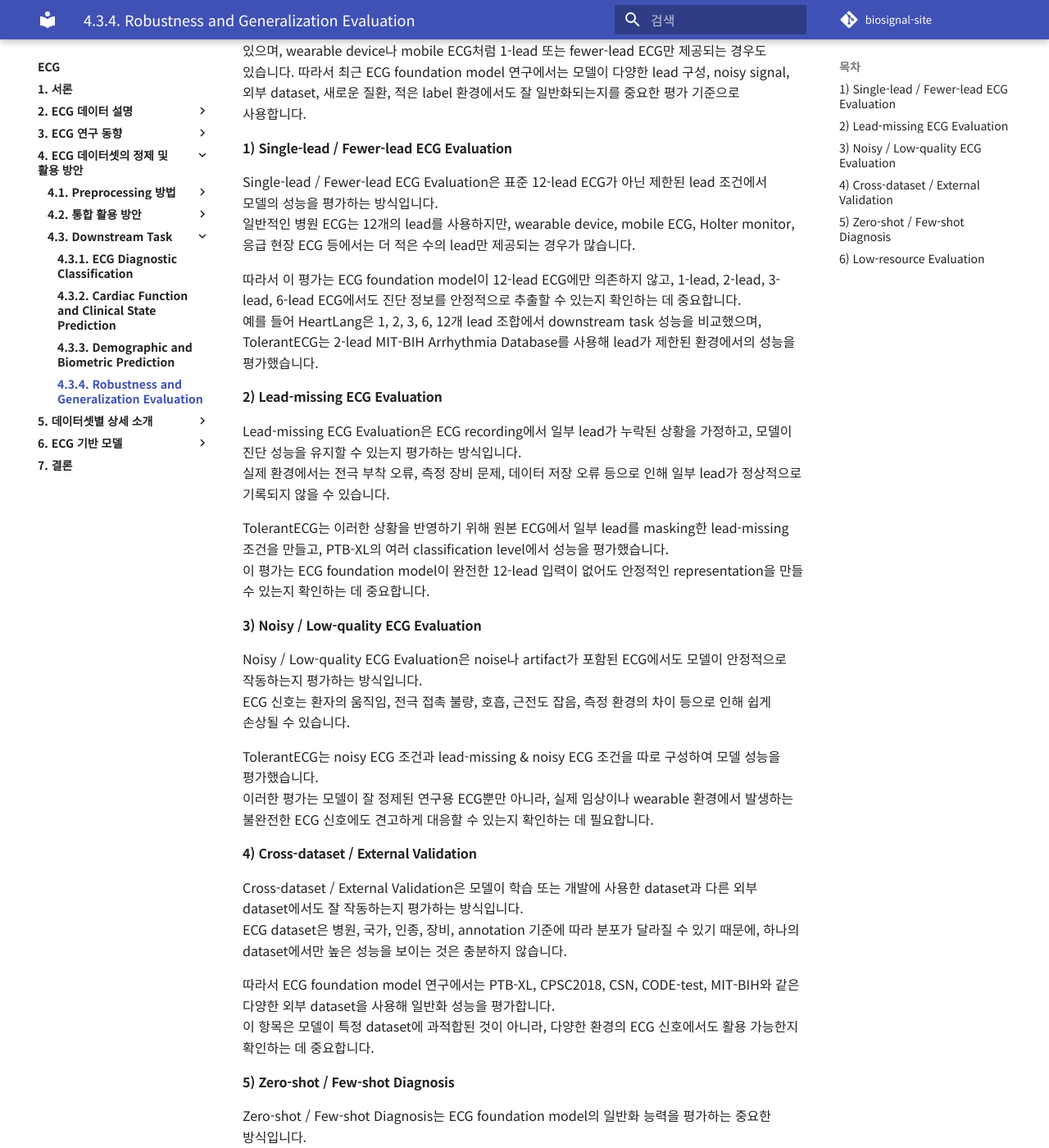
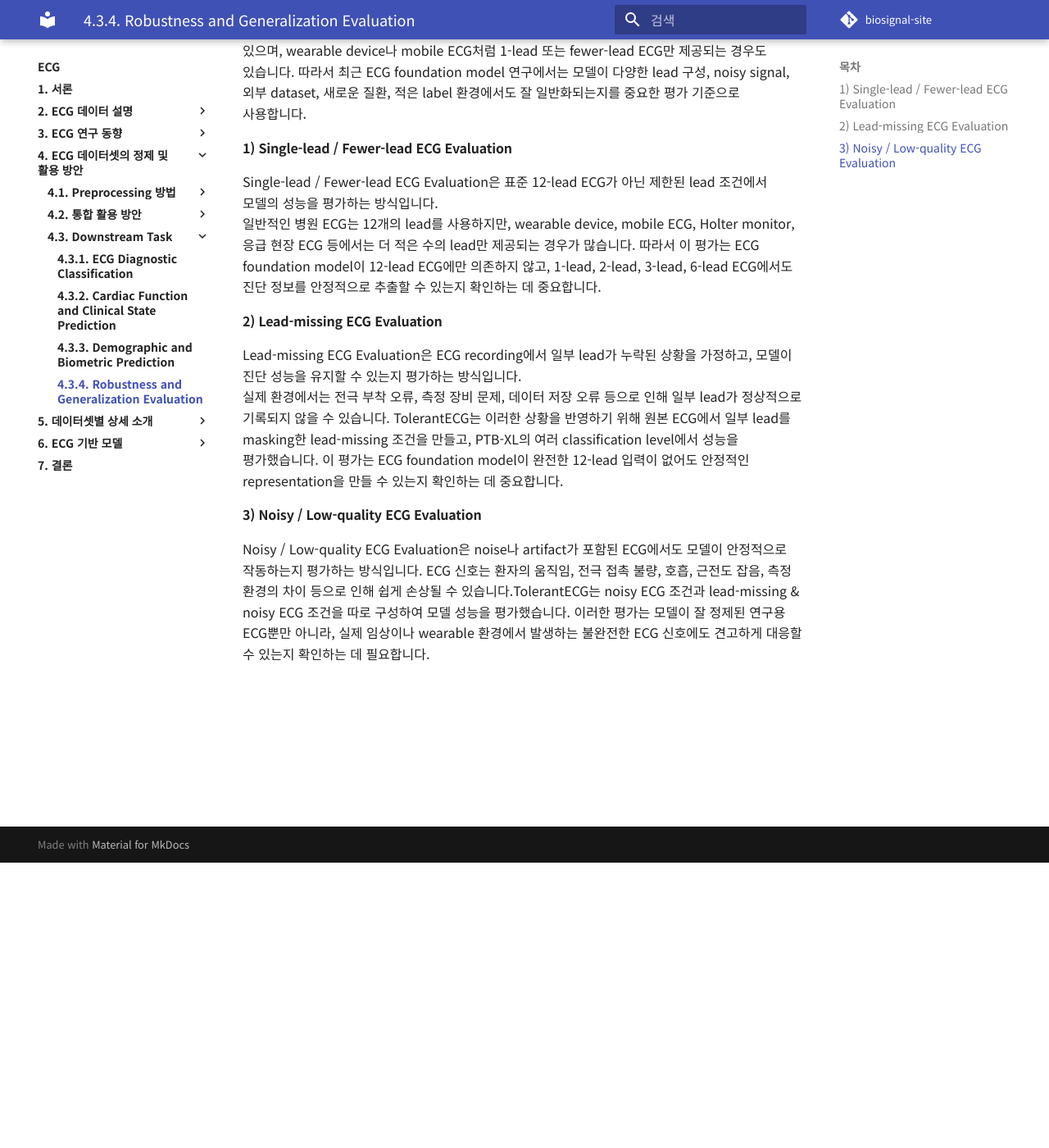
Before and after one commit to iwantjeonyeok/biosignal-site, an MkDocs documentation site: the page built from docs/ecg/4-ecg-데이터셋의-정제-및-활용-방안/4-3-downstream-task/4-3-4-Robustness-and-Generalization-Evaluation.md, in a window 1280 px wide and 1400 px high, scrolled down 348 px. Shown: the whole window at 82% size. Built offline with MkDocs 1.6.1 and Material for MkDocs 9.7.7, drawn with Linux system fonts in a browser that asks for light colours; comment, search, counter and statistics services are not loaded; some of the changed text lies outside the part shown.

Commit message:
Update 4-3-4-Robustness-and-Generalization-Evaluation.md

```diff
--- a/docs/ecg/4-ecg-데이터셋의-정제-및-활용-방안/4-3-downstream-task/4-3-4-Robustness-and-Generalization-Evaluation.md
+++ b/docs/ecg/4-ecg-데이터셋의-정제-및-활용-방안/4-3-downstream-task/4-3-4-Robustness-and-Generalization-Evaluation.md
@@ -1,57 +1,21 @@
 
 # 4.3.4 Robustness and Generalization Evaluation
 
-Robustness and Generalization Evaluation은 ECG foundation model이 실제 환경에서 얼마나 안정적으로 작동하는지 평가하는 TASK입니다.
+Robustness and Generalization Evaluation은 ECG foundation model이 실제 환경에서 얼마나 안정적으로 작동하는지 평가하는 task입니다.
 앞선 항목들이 "무엇을 예측하는가"에 초점을 둔다면, 이 항목은 "어떤 환경에서도 잘 예측할 수 있는가"를 확인하는 평가 설정에 가깝습니다.실제 임상 환경에서는 항상 깨끗한 12-lead ECG만 사용되는 것은 아닙니다. 일부 lead가 누락될 수 있고, 움직임이나 전극 접촉 문제로 noise가 포함될 수 있으며, wearable device나 mobile ECG처럼 1-lead 또는 fewer-lead ECG만 제공되는 경우도 있습니다. 따라서 최근 ECG foundation model 연구에서는 모델이 다양한 lead 구성, noisy signal, 외부 dataset, 새로운 질환, 적은 label 환경에서도 잘 일반화되는지를 중요한 평가 기준으로 사용합니다.
 
 
 #### 1) Single-lead / Fewer-lead ECG Evaluation
 
 Single-lead / Fewer-lead ECG Evaluation은 표준 12-lead ECG가 아닌 제한된 lead 조건에서 모델의 성능을 평가하는 방식입니다.
-일반적인 병원 ECG는 12개의 lead를 사용하지만, wearable device, mobile ECG, Holter monitor, 응급 현장 ECG 등에서는 더 적은 수의 lead만 제공되는 경우가 많습니다.
-
-따라서 이 평가는 ECG foundation model이 12-lead ECG에만 의존하지 않고, 1-lead, 2-lead, 3-lead, 6-lead ECG에서도 진단 정보를 안정적으로 추출할 수 있는지 확인하는 데 중요합니다.
-예를 들어 HeartLang은 1, 2, 3, 6, 12개 lead 조합에서 downstream task 성능을 비교했으며, TolerantECG는 2-lead MIT-BIH Arrhythmia Database를 사용해 lead가 제한된 환경에서의 성능을 평가했습니다.
+일반적인 병원 ECG는 12개의 lead를 사용하지만, wearable device, mobile ECG, Holter monitor, 응급 현장 ECG 등에서는 더 적은 수의 lead만 제공되는 경우가 많습니다. 따라서 이 평가는 ECG foundation model이 12-lead ECG에만 의존하지 않고, 1-lead, 2-lead, 3-lead, 6-lead ECG에서도 진단 정보를 안정적으로 추출할 수 있는지 확인하는 데 중요합니다.
 
 #### 2) Lead-missing ECG Evaluation
 
 Lead-missing ECG Evaluation은 ECG recording에서 일부 lead가 누락된 상황을 가정하고, 모델이 진단 성능을 유지할 수 있는지 평가하는 방식입니다.
-실제 환경에서는 전극 부착 오류, 측정 장비 문제, 데이터 저장 오류 등으로 인해 일부 lead가 정상적으로 기록되지 않을 수 있습니다.
-
-TolerantECG는 이러한 상황을 반영하기 위해 원본 ECG에서 일부 lead를 masking한 lead-missing 조건을 만들고, PTB-XL의 여러 classification level에서 성능을 평가했습니다.
-이 평가는 ECG foundation model이 완전한 12-lead 입력이 없어도 안정적인 representation을 만들 수 있는지 확인하는 데 중요합니다.
+실제 환경에서는 전극 부착 오류, 측정 장비 문제, 데이터 저장 오류 등으로 인해 일부 lead가 정상적으로 기록되지 않을 수 있습니다. TolerantECG는 이러한 상황을 반영하기 위해 원본 ECG에서 일부 lead를 masking한 lead-missing 조건을 만들고, PTB-XL의 여러 classification level에서 성능을 평가했습니다. 이 평가는 ECG foundation model이 완전한 12-lead 입력이 없어도 안정적인 representation을 만들 수 있는지 확인하는 데 중요합니다.
 
 #### 3) Noisy / Low-quality ECG Evaluation
 
 Noisy / Low-quality ECG Evaluation은 noise나 artifact가 포함된 ECG에서도 모델이 안정적으로 작동하는지 평가하는 방식입니다.
-ECG 신호는 환자의 움직임, 전극 접촉 불량, 호흡, 근전도 잡음, 측정 환경의 차이 등으로 인해 쉽게 손상될 수 있습니다.
-
-TolerantECG는 noisy ECG 조건과 lead-missing & noisy ECG 조건을 따로 구성하여 모델 성능을 평가했습니다.
-이러한 평가는 모델이 잘 정제된 연구용 ECG뿐만 아니라, 실제 임상이나 wearable 환경에서 발생하는 불완전한 ECG 신호에도 견고하게 대응할 수 있는지 확인하는 데 필요합니다.
-
-#### 4) Cross-dataset / External Validation
-
-Cross-dataset / External Validation은 모델이 학습 또는 개발에 사용한 dataset과 다른 외부 dataset에서도 잘 작동하는지 평가하는 방식입니다.
-ECG dataset은 병원, 국가, 인종, 장비, annotation 기준에 따라 분포가 달라질 수 있기 때문에, 하나의 dataset에서만 높은 성능을 보이는 것은 충분하지 않습니다.
-
-따라서 ECG foundation model 연구에서는 PTB-XL, CPSC2018, CSN, CODE-test, MIT-BIH와 같은 다양한 외부 dataset을 사용해 일반화 성능을 평가합니다.
-이 항목은 모델이 특정 dataset에 과적합된 것이 아니라, 다양한 환경의 ECG 신호에서도 활용 가능한지 확인하는 데 중요합니다.
-
-#### 5) Zero-shot / Few-shot Diagnosis
-
-Zero-shot / Few-shot Diagnosis는 ECG foundation model의 일반화 능력을 평가하는 중요한 방식입니다.
-Zero-shot diagnosis는 target dataset이나 새로운 질환에 대해 추가 학습 없이 바로 진단을 수행하는 방식입니다.
-Few-shot diagnosis는 target dataset의 매우 적은 수의 labeled sample만 사용해 모델을 빠르게 적응시킨 뒤 성능을 평가하는 방식입니다.
-
-KED는 외부 multi-center dataset과 training에서 보지 못한 disease에 대해 zero-shot diagnosis를 수행했으며, 적은 수의 ECG sample만 사용한 few-shot fine-tuning도 평가했습니다.
-D-BETA 역시 여러 ECG dataset에서 zero-shot classification을 수행했습니다.
-
-이 평가는 ECG foundation model이 새로운 병원, 새로운 환자군, 새로운 질환 환경에서도 추가 label을 많이 요구하지 않고 활용될 수 있는지를 보여줍니다.
-
-#### 6) Low-resource Evaluation
-
-Low-resource Evaluation은 downstream task에서 사용할 수 있는 labeled data가 제한된 상황을 가정하여 모델 성능을 평가하는 방식입니다.
-의료 데이터는 annotation 비용이 높고, 전문가 판독이 필요하며, 특정 질환의 경우 label 수가 적을 수 있기 때문에 label-efficient 성능은 중요한 평가 기준입니다.
-
-여러 ECG foundation model 연구에서는 downstream task에서 1%, 10%, 100% training data를 각각 사용해 성능을 비교합니다.
-이 평가는 사전학습된 ECG representation이 적은 labeled data만으로도 효과적으로 활용될 수 있는지 확인하는 데 중요합니다.
+ECG 신호는 환자의 움직임, 전극 접촉 불량, 호흡, 근전도 잡음, 측정 환경의 차이 등으로 인해 쉽게 손상될 수 있습니다.TolerantECG는 noisy ECG 조건과 lead-missing & noisy ECG 조건을 따로 구성하여 모델 성능을 평가했습니다. 이러한 평가는 모델이 잘 정제된 연구용 ECG뿐만 아니라, 실제 임상이나 wearable 환경에서 발생하는 불완전한 ECG 신호에도 견고하게 대응할 수 있는지 확인하는 데 필요합니다.
```
